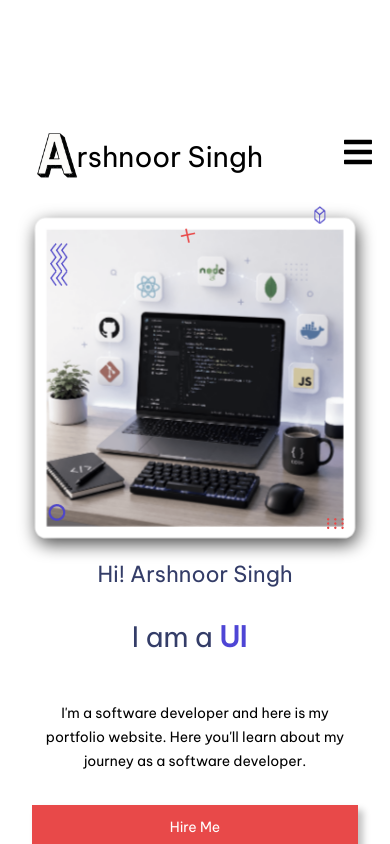
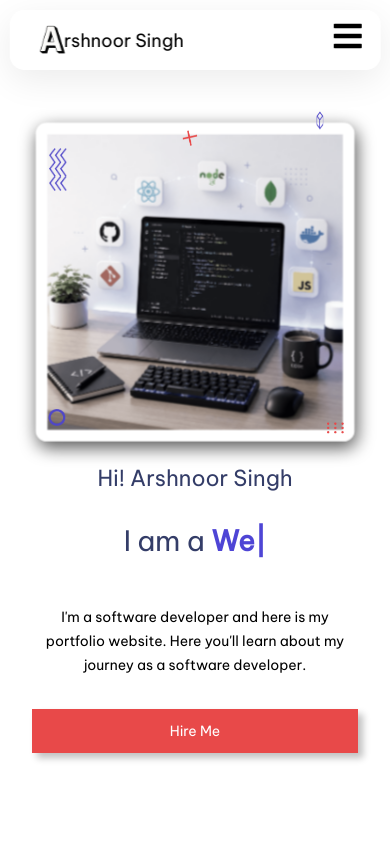
Before and after one commit to ArshnoorSingh07/Portfolio, a React (Vite) app: page / in a window 390 px wide. Shown: the top 844 px of the page. Built offline with nearby package versions, Linux system fonts and the light colour scheme.

Commit message:
Update navbar.css

```diff
--- a/src/styles/navbar.css
+++ b/src/styles/navbar.css
@@ -1,13 +1,57 @@
 .navbar{
+
+    position:fixed;
+
+    top:20px;
+
+    left:50%;
+
+    transform:translateX(-50%);
+
+    width:min(1200px,95%);
+
+    height:72px;
+
     display:flex;
+
     justify-content:space-between;
+
     align-items:center;
-    padding-top:1rem;
-    position:relative;
+
+    padding:0 2rem;
+
+    border-radius:18px;
+
+    z-index:1000;
+
+    background:rgba(255,255,255,.75);
+
+    backdrop-filter:blur(18px);
+
+    -webkit-backdrop-filter:blur(18px);
+
+    border:1px solid rgba(255,255,255,.35);
+
+    box-shadow:0 10px 35px rgba(0,0,0,.08);
+
+    transition:all .35s ease;
+
+}
+
+.navbar.scrolled{
+
+    background:rgba(255,255,255,.88);
+
+    backdrop-filter:blur(24px);
+
+    -webkit-backdrop-filter:blur(24px);
+
+    box-shadow:0 12px 40px rgba(0,0,0,.15);
+
 }
 
 .logo{
-    width:80px;
+    width:62px;
 }
 
 .logo-container{
@@ -16,8 +60,8 @@
 }
 
 .logo-text{
-    margin-left:-1.2rem;
-    font-size:28px;
+    margin-left:-0.8rem;
+    font-size:24px;
 }
 
 .nav-right{
@@ -27,13 +71,19 @@
 }
 
 .nav-items{
+
     display:flex;
-    gap:2rem;
+
+    gap:1.8rem;
+
 }
 
 .nav-items div{
-    font-size:20px;
+
+    font-size:17px;
+
     font-weight:500;
+
 }
 
 .nav-items a{
@@ -47,13 +97,19 @@
 }
 
 .nav-icons{
+
     display:flex;
-    gap:1.2rem;
+
+    gap:1rem;
+
 }
 
 .nav-icons a{
-    font-size:1.5rem;
+
+    font-size:1.35rem;
+
     transition:.3s;
+
 }
 
 .nav-icons a:nth-child(1){
@@ -83,6 +139,32 @@
 /* ===================== */
 
 @media(max-width:900px){
+
+@media (max-width:992px){
+
+.navbar{
+
+    width:95%;
+
+    height:65px;
+
+    padding:0 1.5rem;
+
+}
+
+.logo{
+
+    width:55px;
+
+}
+
+.logo-text{
+
+    font-size:20px;
+
+}
+
+}
 
 .hamburger{
     display:block;
@@ -139,6 +221,36 @@
 
 }
 
+@media (max-width:768px){
+
+.navbar{
+
+    top:10px;
+
+    width:95%;
+
+    height:60px;
+
+    border-radius:15px;
+
+    padding:0 1rem;
+
+}
+
+.logo{
+
+    width:50px;
+
+}
+
+.logo-text{
+
+    font-size:18px;
+
+}
+
+}
+
 /* Desktop */
 
 @media(min-width:901px){
```
